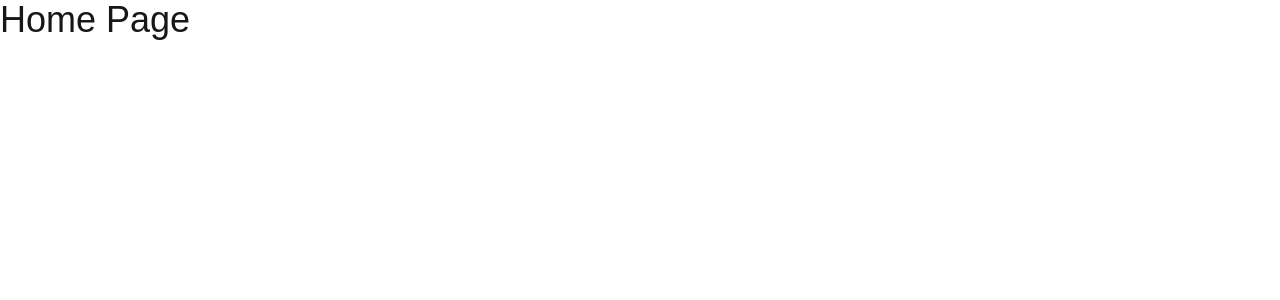
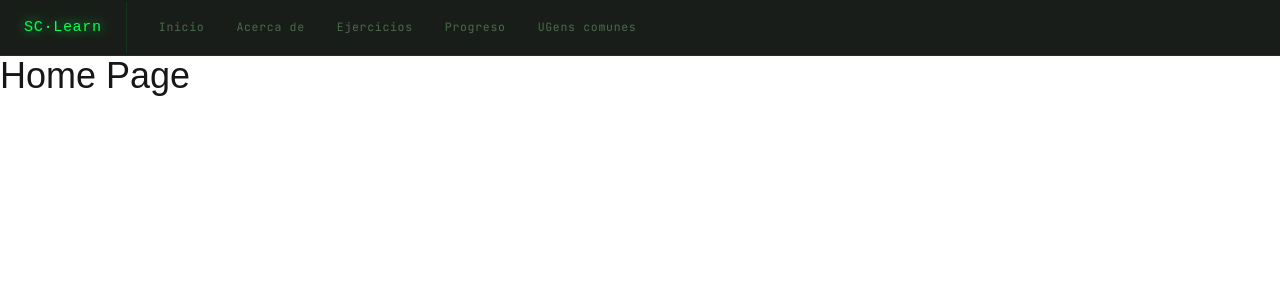
Before and after one commit to jmsanJS/supercollider-learn, a Next.js app: page / in a window 1280 px wide. Shown: the top 300 px of the page. Built offline with nearby package versions, Linux system fonts and the light colour scheme.

Commit message:
feat: add TopNavbar component

```diff
--- a/src/app/layout.tsx
+++ b/src/app/layout.tsx
@@ -1,24 +1,32 @@
 import type { Metadata } from "next";
 import { JetBrains_Mono, Oxanium } from "next/font/google";
 import "./globals.css";
+import TopNavbar from "@/components/TopNavbar/TopNavbar";
 
 const JetBrainsMono = JetBrains_Mono({
   variable: "--font-jetbrains-mono",
   subsets: ["latin"],
+  display: "swap"
 });
 
 const oxanium = Oxanium({
   variable: "--font-oxanium",
   subsets: ["latin"],
+  display: "swap"
 });
 
 export const metadata: Metadata = {
-  title: { default: 'SC learn', template: '%s | SC Learn' },
+  title: { default: "SC learn", template: "%s | SC Learn" },
   description:
     "Aprende SuperCollider con ejercicios prácticos y progresivos desde el navegador",
   keywords:
     "SuperCollider, audio, sound, algorithmic music, live coding, exercises",
   authors: { name: "Juan Sanchez" },
+  openGraph: {
+    siteName: "SC Learn",
+    locale: "es_ES",
+    type: "website",
+  },
 };
 
 export default function RootLayout({
@@ -28,8 +36,9 @@ export default function RootLayout({
 }>) {
   return (
     <html lang="es">
-      <body className={`${JetBrainsMono.variable} ${oxanium.variable}`}>
-        {children}
+      <body className={`${JetBrainsMono.variable} ${oxanium.variable} antialiased`}>
+        <TopNavbar />
+        <main>{children}</main>
       </body>
     </html>
   );
--- /dev/null
+++ b/src/components/TopNavbar/TopNavbar.module.css
@@ -0,0 +1,44 @@
+.topbar {
+  position: sticky;
+  top: 0;
+  z-index: 100;
+  display: flex;
+  align-items: center;
+  background: rgba(6, 10, 6, 0.92);
+  border-bottom: 1px solid rgba(0, 255, 80, 0.1);
+  backdrop-filter: blur(8px);
+  padding: 0 24px;
+  gap: 0;
+}
+.logo_mark {
+  font-family: "Syne Mono", monospace;
+  font-size: 0.95rem;
+  color: #00ff50;
+  text-shadow: 0 0 12px rgba(0, 255, 80, 0.8);
+  padding: 14px 24px 14px 0;
+  border-right: 1px solid rgba(0, 255, 80, 0.1);
+  margin-right: 16px;
+  letter-spacing: 0.04em;
+  white-space: nowrap;
+}
+.tab_btn {
+  background: none;
+  border: none;
+  font-family: "JetBrains Mono", monospace;
+  font-size: 0.72rem;
+  color: #4a6a4a;
+  padding: 18px 16px;
+  cursor: pointer;
+  border-bottom: 2px solid transparent;
+  transition: all 0.15s;
+  letter-spacing: 0.06em;
+  white-space: nowrap;
+}
+.tab_btn:hover {
+  color: #7ab07a;
+}
+.tab_btn.active {
+  color: #00ff50;
+  border-bottom-color: #00ff50;
+  text-shadow: 0 0 8px rgba(0, 255, 80, 0.5);
+}
--- /dev/null
+++ b/src/components/TopNavbar/TopNavbar.tsx
@@ -0,0 +1,35 @@
+"use client"
+
+import { useState } from "react";
+import styles from "./TopNavbar.module.css";
+import Link from "next/link";
+
+export default function TopNavbar() {
+  const [tab, setTab] = useState("home");
+
+  const tabs = [
+    { id: "home", path: "/", label: "Inicio" },
+    { id: "about", path: "/about", label: "Acerca de" },
+    { id: "exercises", path: "/exercises", label: "Ejercicios" },
+    { id: "progress", path: "/progress", label: "Progreso" },
+    { id: "ugens", path: "/ugens", label: "UGens comunes" },
+  ];
+
+  return (
+    <>
+      <nav className={styles.topbar}>
+        <Link href="/" className={styles.logo_mark}>SC·Learn</Link>
+        {tabs.map((t) => (
+          <Link
+            key={t.id}
+            href={t.path}
+            className={`${styles.tab_btn} ${tab === t.id ? "active" : ""}`}
+            onClick={() => setTab(t.id)}
+          >
+            {t.label}
+          </Link>
+        ))}
+      </nav>
+    </>
+  );
+}
```
